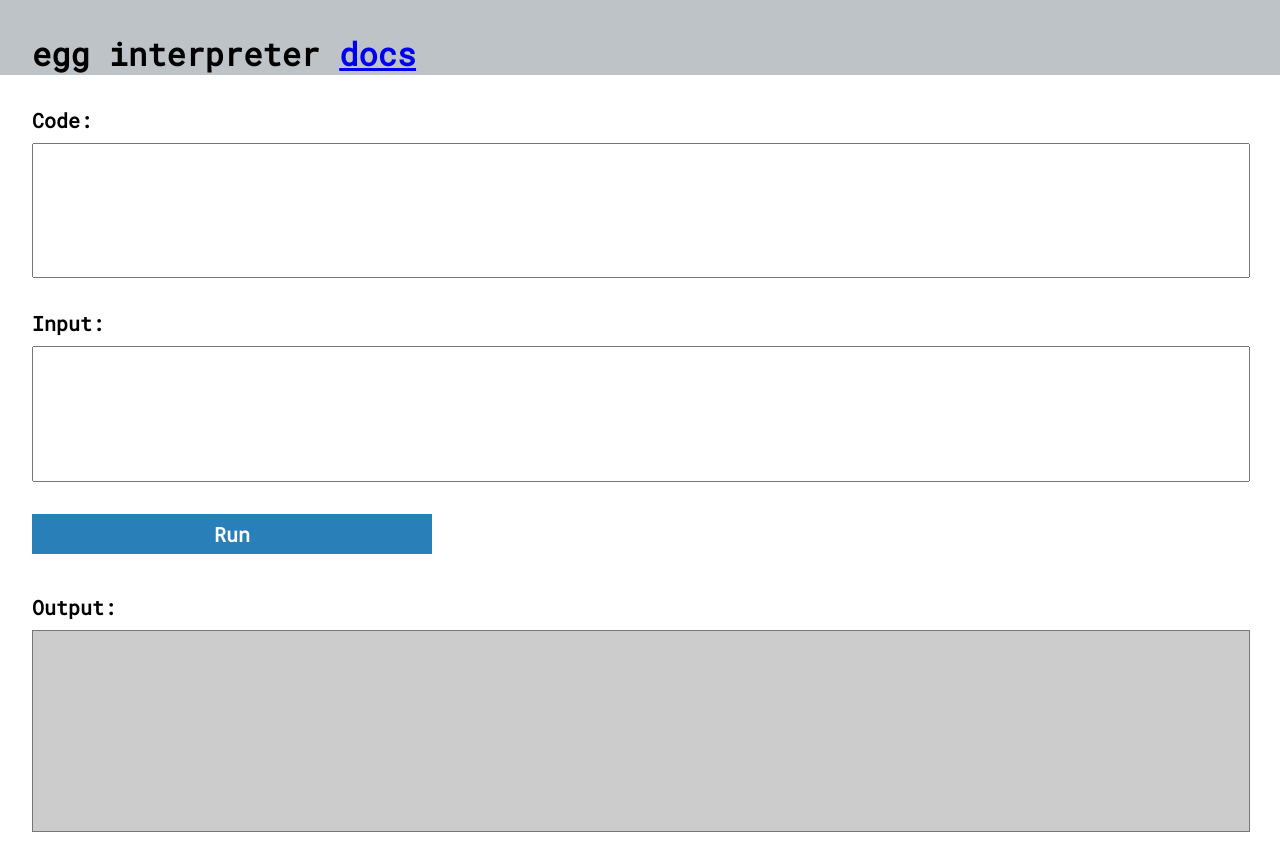
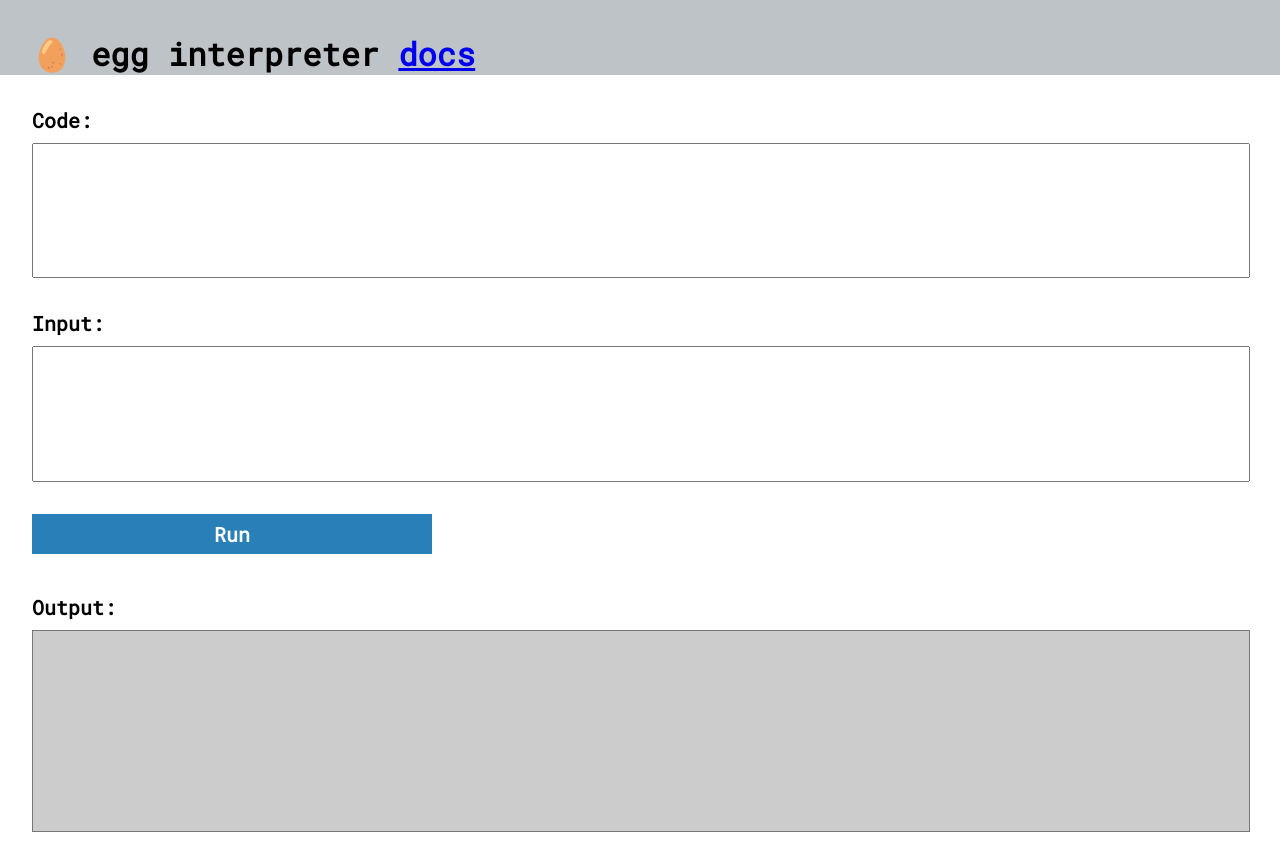
Before and after one commit to forestbelton/egg, a website built with webpack: page www/index.html in a window 1280 px wide. Built offline with nearby package versions, Linux system fonts and the light colour scheme.

Commit message:
Add emoji to UI

```diff
--- a/www/index.html
+++ b/www/index.html
@@ -7,7 +7,7 @@
     </head>
     <body>
         <h1>
-            egg
+            🥚 egg
             <ul class="nav">
                 <li><a href="#interpreter">interpreter</a></li>
                 <li><a href="#docs">docs</a></li>
```
